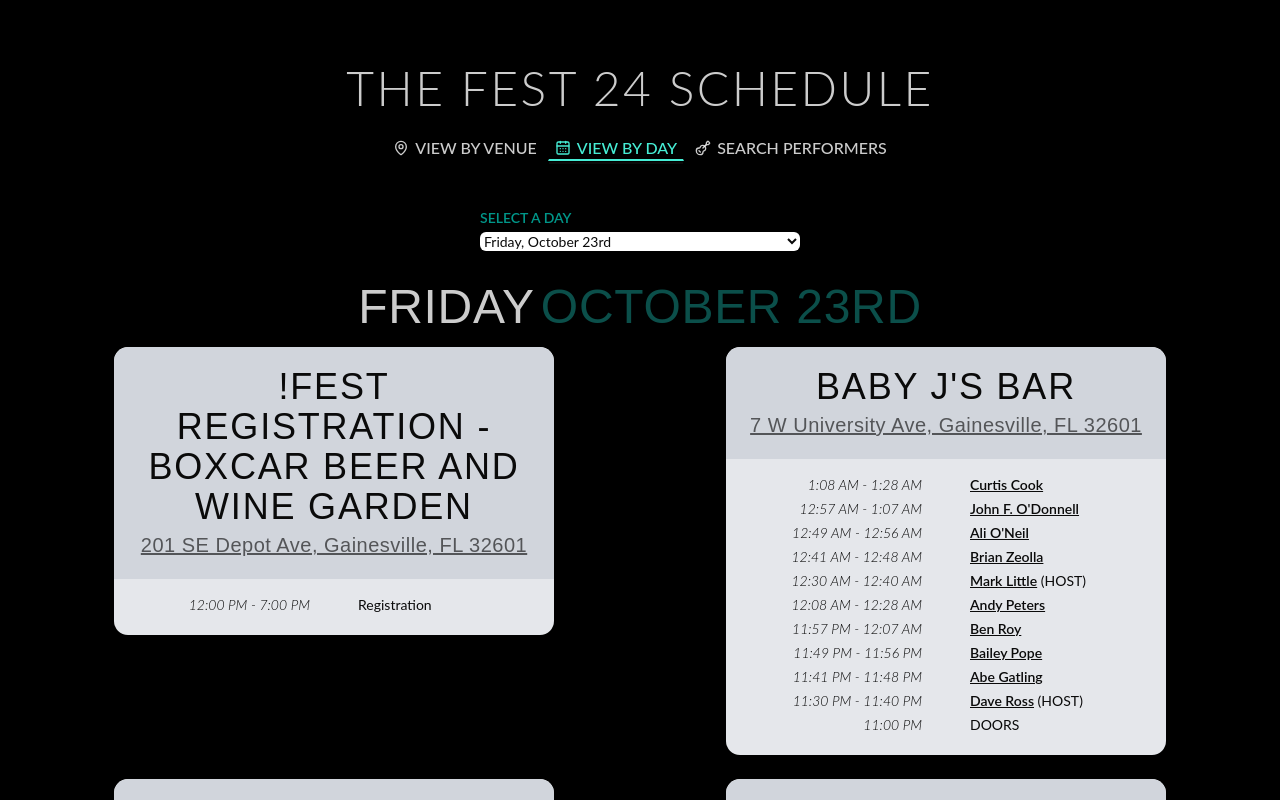
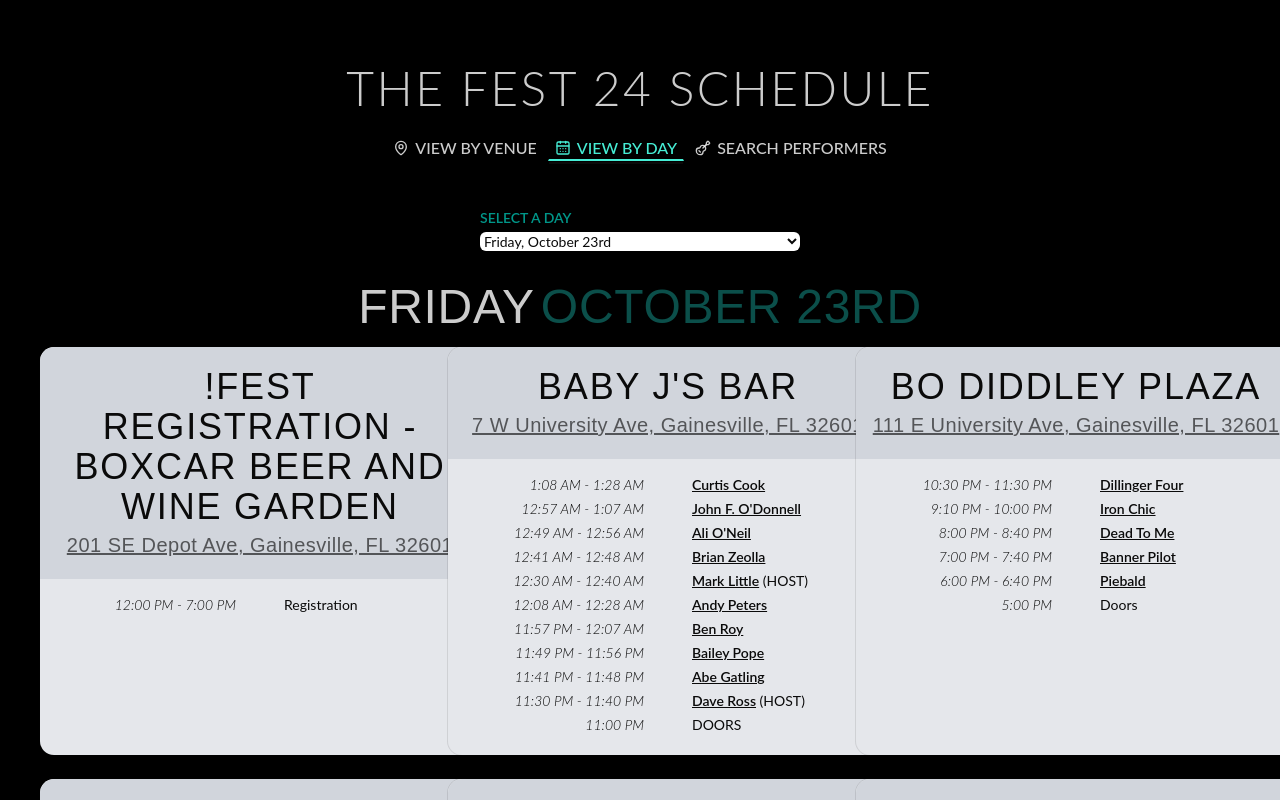
Before and after one commit to carolb92/fest-24-schedule-mockup, a React (Vite) app: page / in a window 1280 px wide. Both pictures are taken after a click on the tab "VIEW BY DAY". Shown: the top 800 px of the page. Built offline with nearby package versions, Linux system fonts and the light colour scheme.

Commit message:
Layout fixes and cleanup

```diff
--- a/src/App.tsx
+++ b/src/App.tsx
@@ -16,7 +16,6 @@
 
 	return (
 		<main className="flex flex-col py-16 px-3 md:px-10 items-center bg-black min-h-screen gap-y-2 w-screen">
-			{/* border border-red-300 */}
 			<h1 className="uppercase text-center mb-3 text-white/80 text-5xl tracking-wider font-light font-headline">
 				the fest 24 schedule
 			</h1>
@@ -24,10 +23,8 @@
 			<Tabs
 				defaultValue="venue"
 				className="w-100 max-w-full md:w-full font-headline flex justify-center items-center"
-				//  border border-purple-300
 			>
 				<TabsList variant="line" className="max-w-full">
-					{/* border border-amber-300 */}
 					{tabsList.map(({ value, display, icon: Icon }) => (
 						<TabsTrigger
 							value={value}
--- a/src/components/ByDayContent.tsx
+++ b/src/components/ByDayContent.tsx
@@ -56,7 +56,7 @@
 					{dayDisplay[1]}
 				</span>
 			</h2>
-			<div className="flex flex-col xl:flex-row flex-wrap gap-6 justify-around">
+			<div className="gap-6 grid grid-cols-1 xl:grid-cols-3">
 				{sortedVenueSchedules.map(([venueName, events]) => (
 					<ScheduleCard
 						title={venueName}
```
